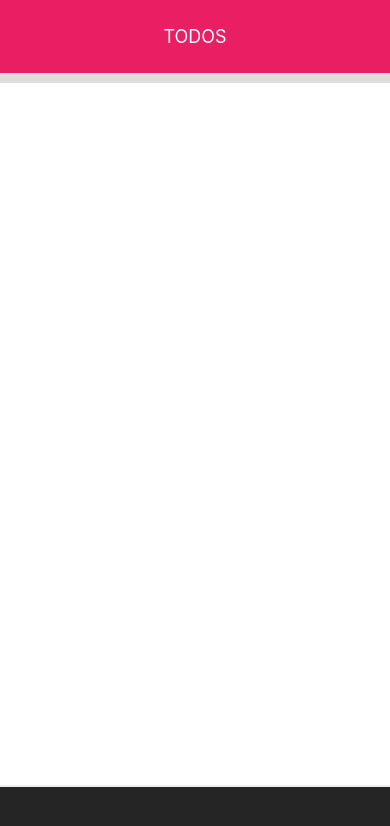
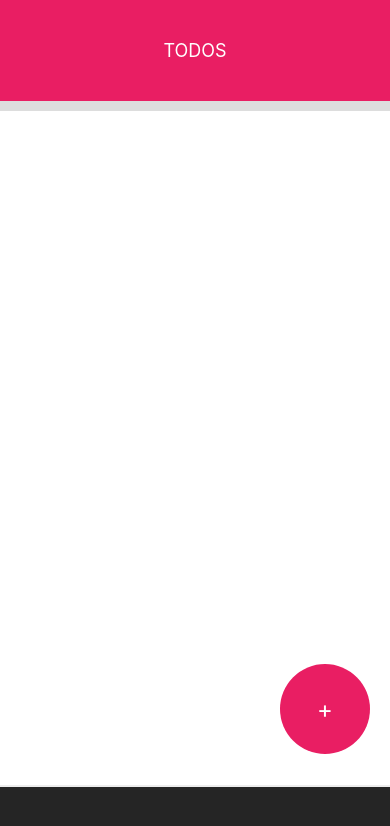
Before and after one commit to osereso/TODO-react-native, a React Native app: screen / in a window 390 px wide. Shown: the top 826 px of the page. Built offline with nearby package versions, Linux system fonts and the light colour scheme.

Commit message:
Button and button styles

```diff
--- a/app/components/Main.js
+++ b/app/components/Main.js
@@ -18,9 +18,14 @@ export default class Main extends Component {
               placeHolder=">note"
               placeholderTextColor="white"
               underlineColorAndroid="transparent">
-
             </TextInput>
           </View>
+
+          <TouchableOpacity style={styles.addButton}>
+            <Text style={styles.addButtonText}>
+              +
+            </Text>
+          </TouchableOpacity>
 
       </View>
     );
@@ -43,7 +48,7 @@ const styles = StyleSheet.create({
   headerText: {
     color: 'white',
     fontSize: 18,
-    padding: 26
+    padding: 40
   },
 
   scrollContainer: {
@@ -79,7 +84,7 @@ const styles = StyleSheet.create({
     borderRadius: 50,
     alignItems: 'center',
     justifyContent: 'center',
-    elevation: 8
+    elevation: 8,
   },
 
   addButtonText: {
```
